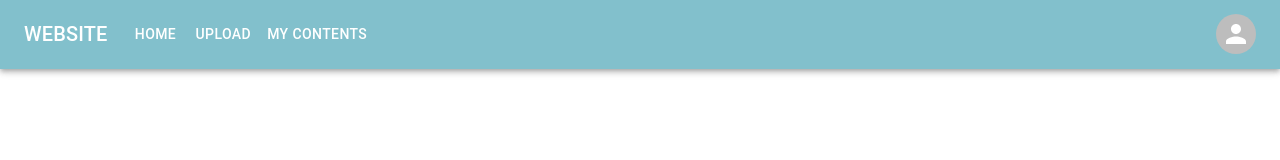
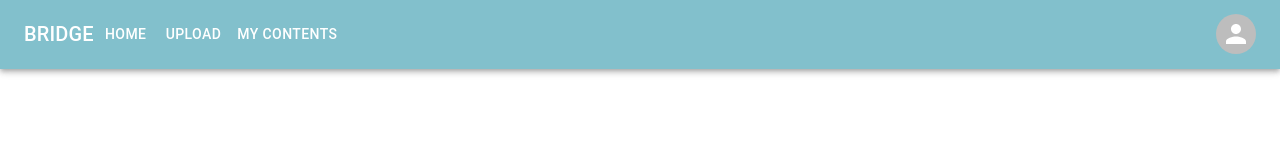
Before and after one commit to Spicy-Pineapple-Chicken-Stew/cissa-summerhack, a React (Create React App) app: page / in a window 1280 px wide. Shown: the top 160 px of the page. Built offline with nearby package versions, Linux system fonts and the light colour scheme.

Commit message:
Create better format for the menubar

```diff
--- a/src/Components/global_menubar.js
+++ b/src/Components/global_menubar.js
@@ -11,8 +11,6 @@ import Avatar from '@mui/material/Avatar';
 import Button from '@mui/material/Button';
 import Tooltip from '@mui/material/Tooltip';
 import MenuItem from '@mui/material/MenuItem';
-import { createTheme } from '@mui/system';
-import { ThemeProvider } from '@emotion/react';
 
 
 const pages = ['Home', 'Upload'];
@@ -56,14 +54,15 @@ const Global_MenuBar = () => {
 
                     <Typography
                         variant="h6"
+                        align="left"
                         noWrap
                         component="div"
-                        sx={{ mr: 2, display: { xs: 'none', md: 'flex' } }}
+                        sx={{ mx: "auto", display: { xs: 'flex', xl: 'flex' } }}
                     >
-                        WEBSITE
+                        BRIDGE
                     </Typography>
 
-                    <Box sx={{ flexGrow: 1, display: { xs: 'flex', md: 'none' } }}>
+                    <Box sx={{ flexGrow: 1, display: { xs: 'none', xl: 'none' } }}>
                         <IconButton
                         size="large"
                         aria-label="account of current user"
@@ -89,7 +88,7 @@ const Global_MenuBar = () => {
                         open={Boolean(anchorElNav)}
                         onClose={handleCloseNavMenu}
                         sx={{
-                            display: { xs: 'block', md: 'none' },
+                            display: { xs: 'flex', xl: 'flex' },
                         }}
                         >
                         {pages.map((page) => (
@@ -99,15 +98,8 @@ const Global_MenuBar = () => {
                         ))}
                         </Menu>
                     </Box>
-                    <Typography
-                        variant="h6"
-                        noWrap
-                        component="div"
-                        sx={{ flexGrow: 1, display: { xs: 'flex', md: 'none' } }}
-                    >
-                        WEBSITE
-                    </Typography>
-                    <Box sx={{ flexGrow: 0, display: { xs: 'none', md: 'flex' } }}>
+
+                    <Box sx={{ flexGrow: 0, display: { xs: 'flex', xl: 'flex' } }}>
                         {pages.map((page) => (
                         <Button
                             key={page}
```
